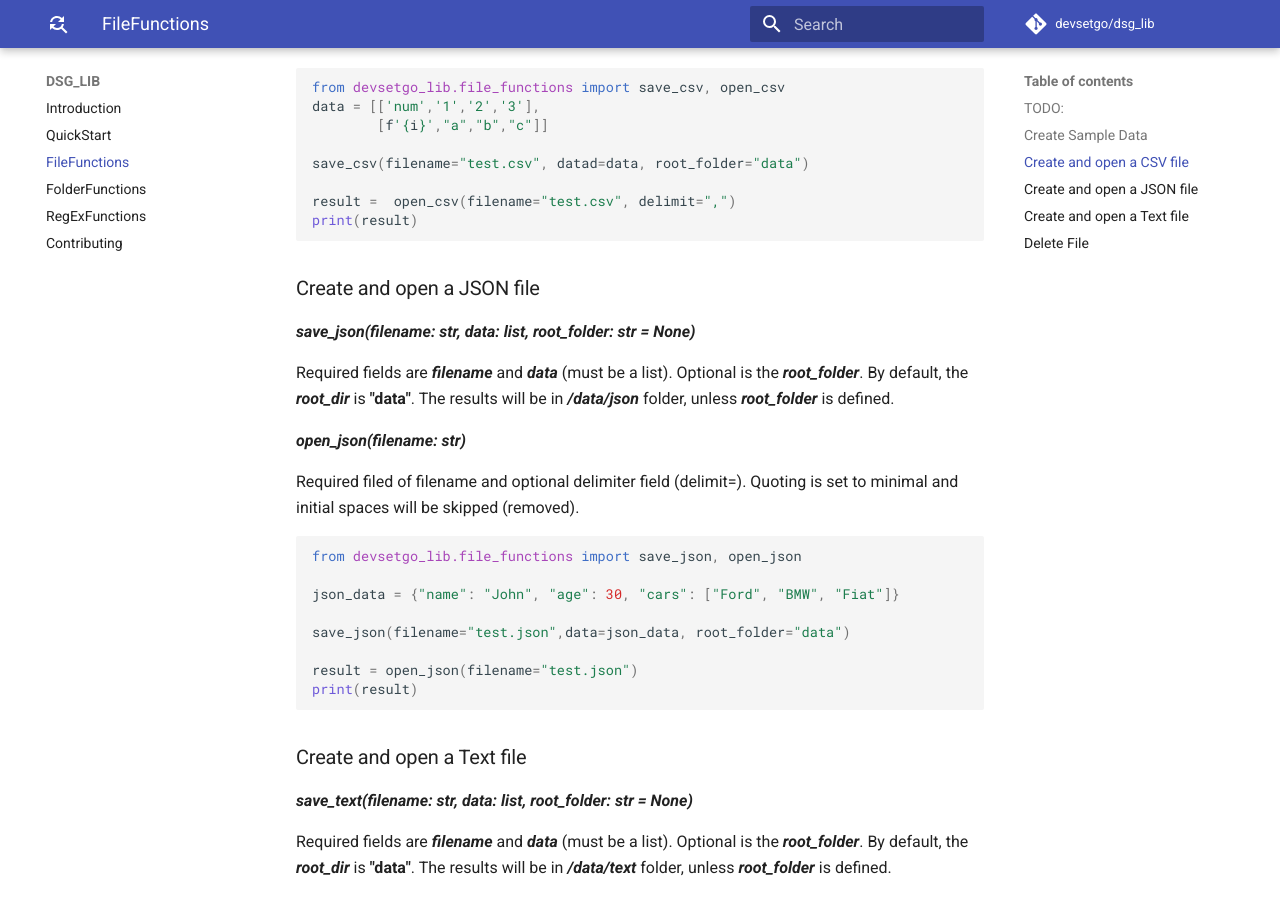
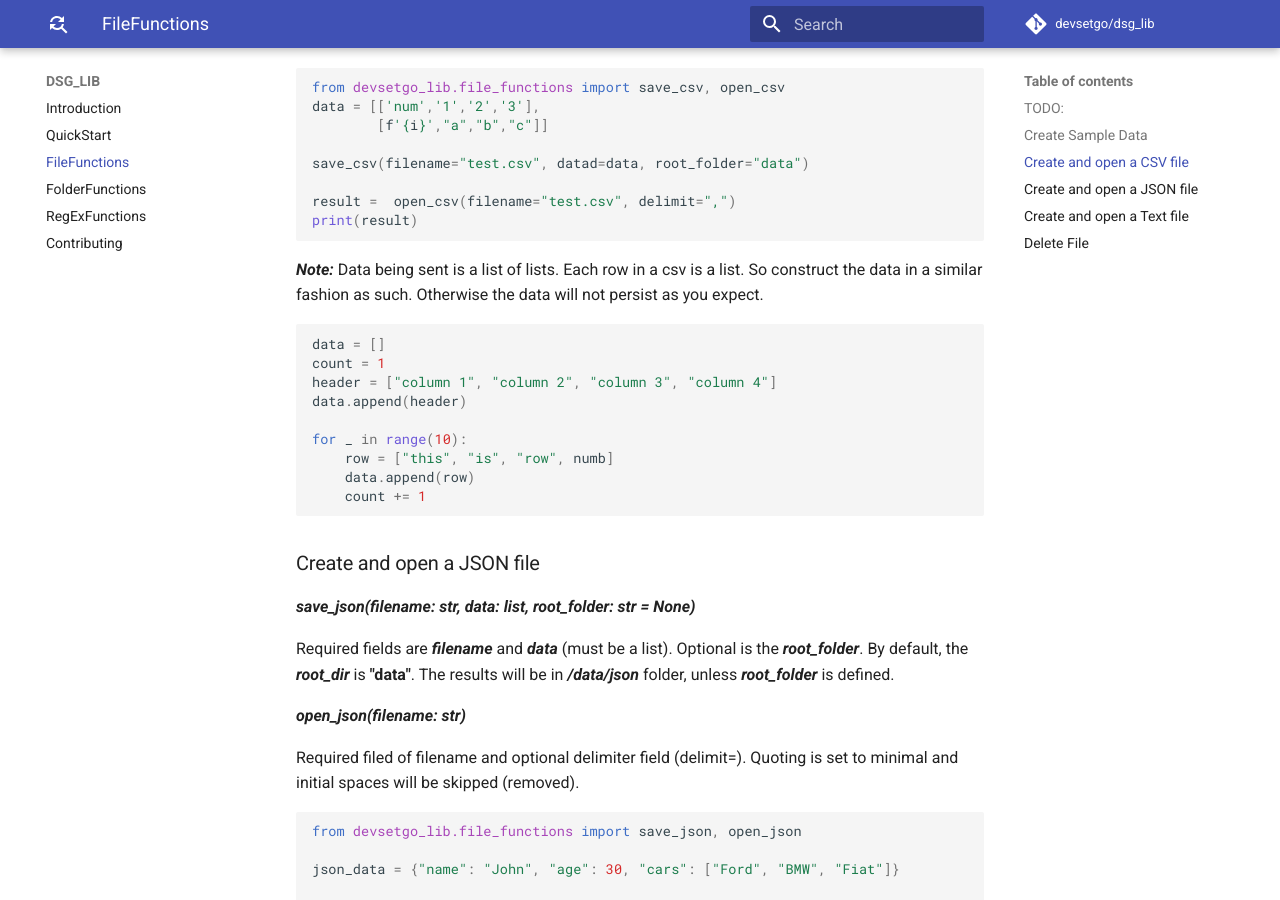
Before and after one commit to devsetgo/devsetgo_lib, an MkDocs documentation site: the page built from docs/file_functions.md, in a window 1280 px wide and 900 px high, scrolled down 744 px. Built offline with MkDocs 1.6.1 and Material for MkDocs 9.7.7, drawn with Linux system fonts in a browser that asks for light colours; comment, search, counter and statistics services are not loaded.

Commit message:
adding data sample for csv

````diff
--- a/docs/file_functions.md
+++ b/docs/file_functions.md
@@ -37,7 +37,20 @@ save_csv(filename="test.csv", datad=data, root_folder="data")
 result =  open_csv(filename="test.csv", delimit=",")
 print(result)
 ```
+***Note:*** Data being sent is a list of lists. Each row in a csv is a list. So construct the data in a similar fashion as such. Otherwise the data will not persist as you expect.
 
+```python
+data = []
+count = 1
+header = ["column 1", "column 2", "column 3", "column 4"]
+data.append(header)
+
+for _ in range(10):
+    row = ["this", "is", "row", numb]
+    data.append(row)
+    count += 1
+
+```
 
 ### Create and open a JSON file
 
````
